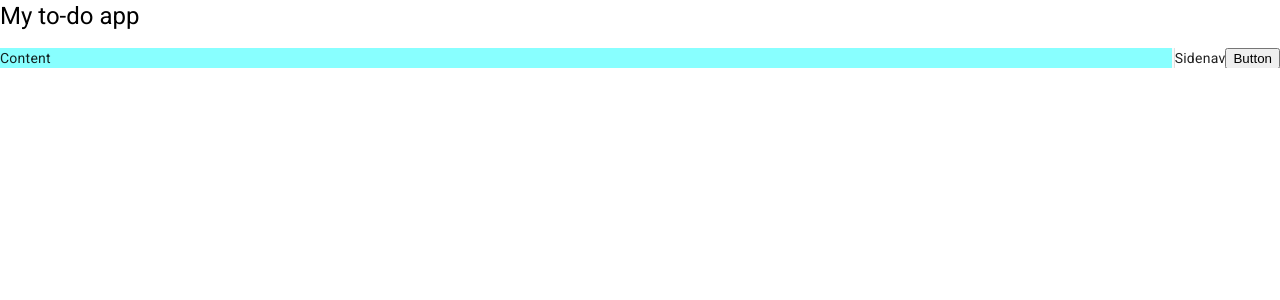
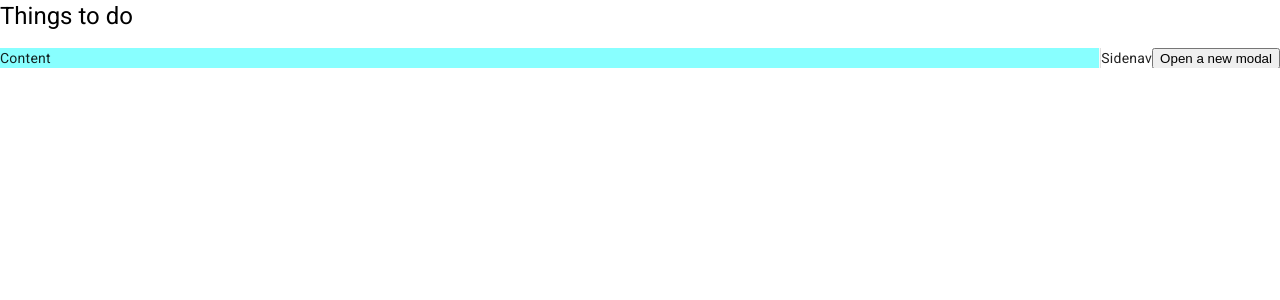
Before and after one commit to Catairna/todo-app, an Angular app: page / in a window 1280 px wide. Shown: the top 300 px of the page. Built offline with nearby package versions, Linux system fonts and the light colour scheme.

Commit message:
add form-dialog component

```diff
--- a/src/app/app.component.html
+++ b/src/app/app.component.html
@@ -1,8 +1,11 @@
-<H1>My to-do app</H1>
+<H1>Things to do</H1>
 <mat-sidenav-container>
   <mat-sidenav position="end" mode="side" opened
-    >Sidenav<button>Button</button></mat-sidenav
+    >Sidenav<button mat-button (click)="openDialog()">
+      Open a new modal
+    </button></mat-sidenav
   >
+
   <mat-sidenav-content class="content">Content</mat-sidenav-content>
 </mat-sidenav-container>
 
--- a/src/app/app.component.ts
+++ b/src/app/app.component.ts
@@ -2,14 +2,24 @@ import { Component } from '@angular/core';
 import { CommonModule } from '@angular/common';
 import { RouterOutlet } from '@angular/router';
 import { MatSidenavModule } from '@angular/material/sidenav';
+import { MatDialog, MatDialogModule } from '@angular/material/dialog';
+import { FormDialogComponent } from './form-dialog/form-dialog.component';
 
 @Component({
   selector: 'app-root',
   standalone: true,
-  imports: [CommonModule, RouterOutlet, MatSidenavModule],
+  imports: [CommonModule, RouterOutlet, MatDialogModule, MatSidenavModule],
   templateUrl: './app.component.html',
   styleUrls: ['./app.component.css'],
 })
 export class AppComponent {
   title = 'todo-app';
+  constructor(private dialog: MatDialog) {}
+
+  openDialog(): void {
+    this.dialog.open(FormDialogComponent, {
+      width: '250px',
+      data: {},
+    });
+  }
 }
--- /dev/null
+++ b/src/app/form-dialog/form-dialog.component.html
@@ -0,0 +1 @@
+<p>form-dialog works!</p>
```
Also changed, not shown: src/app/form-dialog/form-dialog.component.ts (added, +12 -0 lines), src/app/form-dialog/form-dialog.component.css (added), 1 other file (tests, documents, lock files or other folders).
